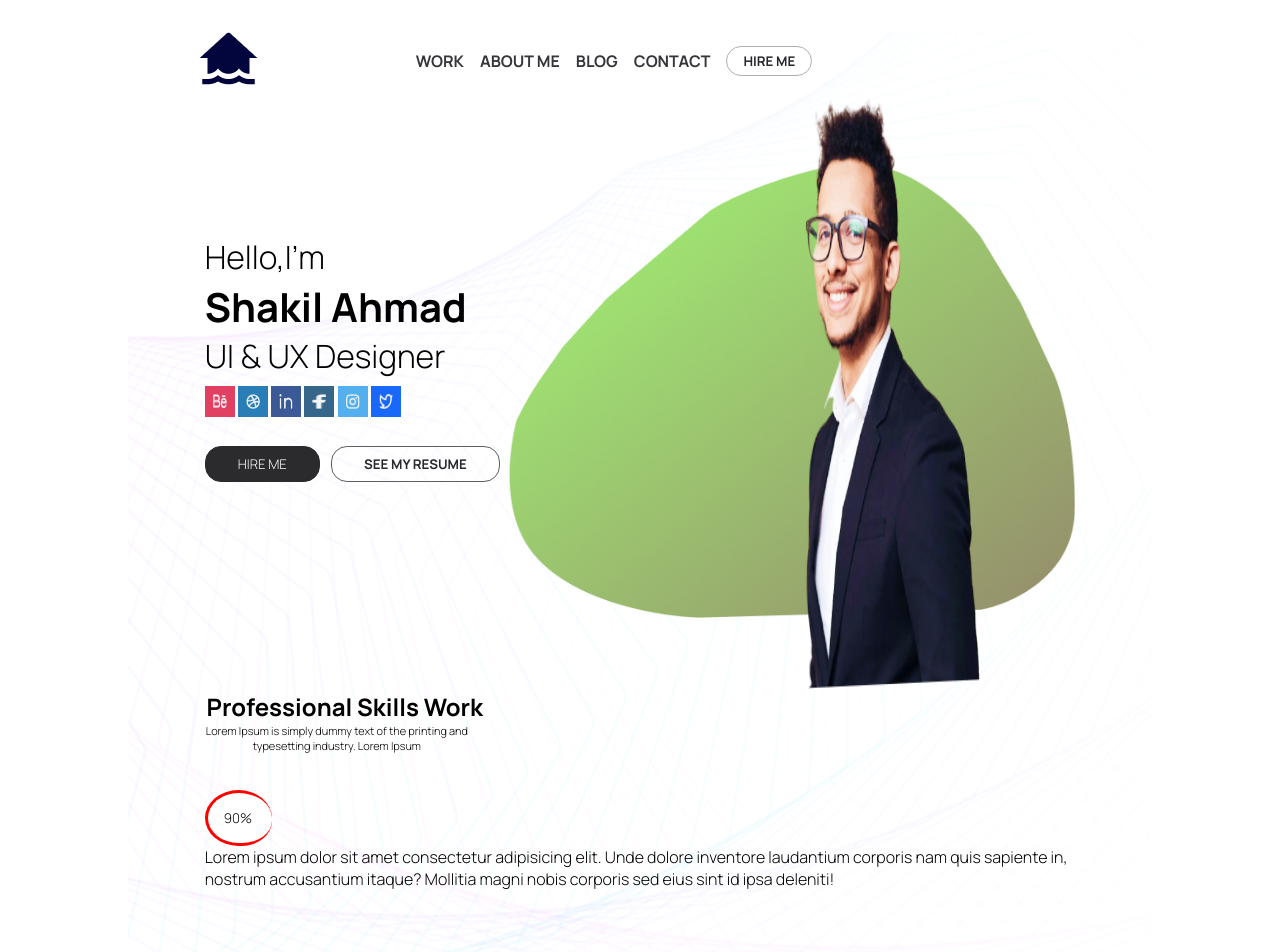
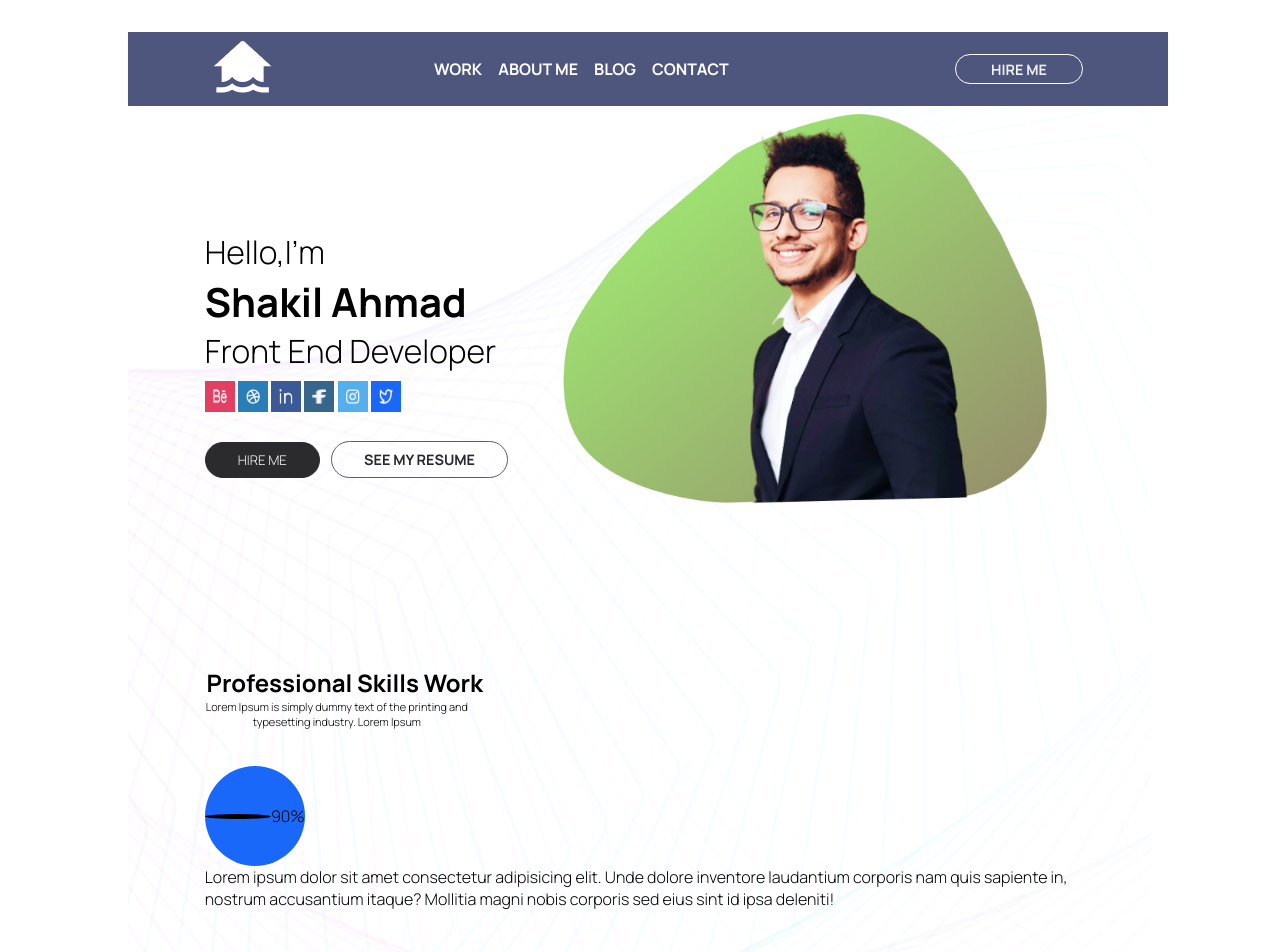
Before and after one commit to dev-zoone/programming-hero, a plain HTML site: page new-project/index.html in a window 1280 px wide. Shown: the top 952 px of the page. Drawn offline with Linux system fonts and the light colour scheme.

Commit message:
modified and new added

```diff
--- a/new-project/index.html
+++ b/new-project/index.html
@@ -10,21 +10,25 @@
 <body>
     <div class="container">
         <!-- navigetion bar start -->
-        <nav class="container__nav-bar">
-            <div class="container__nav-bar__logo">
-                <img src="./images/icons/Vector.png" alt="">
+        <div class="container__header">
+            <nav class="container__header__nav-bar">
+                <div class="container__header__nav-bar__logo">
+                    <img src="./images/Vector.png" alt="" id="logo">
                 </div>
                 <!-- navigetion menu start -->
-            <div class="container__nav-bar__menu">
+                <div class="container__header__nav-bar__menu">
                     <ul>
                         <li><a href="">WORK</a></li>
                         <li><a href="">ABOUT ME</a></li>
                         <li><a href="">BLOG</a></li>
                         <li><a href="">CONTACT</a></li>
                     </ul>
+                </div>
+                <div class="hire">
                     <button type="button">HIRE ME</button>
                 </div>
             </nav>
+        </div>
         <!-- navigetion bar end -->
         <!-- start for status-content -->
         <div class="container__content">
@@ -32,8 +36,8 @@
                 <div class="status">
                     <h4>Hello,I'm</h4>
                     <h2>Shakil Ahmad</h2>
-                    <h4>UI & UX Designer</h4>
-
+                    <h4>Front End Developer</h4>
+                    <!-- <h4>UI & UX Designer</h4> -->
                     <div class="link">
                         <img class="vector vector4"
                         src="./images/icons/Vector (3).png" alt="">
@@ -59,7 +63,7 @@
                 </button>
                 </div>
                 <div class="status-me">
-                    <img src="./images/portrait-young-afro-businessman-wearing-shirt-black-suit-glasses-looking-front-while-standing-beige-wall_158595-7638 1.png" alt="">
+                    <!-- <img src="./images/portrait-young-afro-businessman-wearing-shirt-black-suit-glasses-looking-front-while-standing-beige-wall_158595-7638 1.png" alt=""> -->
                 </div>
             </div>
             <div class="content-professional">
@@ -68,10 +72,7 @@
             </div>
             <div class="container__content-works">
                 <div class="container__content-works__skills">
-                    <form action="">
-                        <span id="renge"></span>
-                        <input type="text" value="90%">
-                    </form>
+                    <p class="range">90%</p>
                 </div>
                 <div class="container__content-works__short">
                     Lorem ipsum dolor sit amet consectetur adipisicing elit. Unde dolore inventore laudantium corporis nam quis sapiente in, nostrum accusantium itaque? Mollitia magni nobis corporis sed eius sint id ipsa deleniti!
--- a/new-project/style.css
+++ b/new-project/style.css
@@ -12,23 +12,31 @@
 
 .container {
     width: 80vw;
-    height: 1080px;
+    height: 1300px;
     margin: 2rem auto;
     background-image: url(./images/Looper\ BG.png);
     background-repeat: no-repeat;
     background-size: cover;
 }
-.container__nav-bar {
-    width: 80%;
+.container__header {
+    width: 100%;
+    padding: 0.5rem;
+    background-color: #4F567E;
+}
+
+.container__header__nav-bar {
+    width: 68vw;
+    margin: 0 auto;
     display: flex;
     align-items: center;
-    justify-content: space-around;
+    justify-content: space-between;
+    /* background-color: #4F567E; */
 }
-.container__nav-bar__menu {
+.container__header__nav-bar__menu {
     display: flex;
     margin-right: 4rem;
 }
-.container__nav-bar__menu ul {
+.container__header__nav-bar__menu ul {
     display: flex;
     align-items: center;
     list-style: none;
@@ -38,18 +46,18 @@
 }
 ul li a {
     line-height: 24px !important;
-    color: #36353B;
+    color: #FFFF;
 }
 [type="button"] {
-    padding: 0.3rem 1rem;
+    padding: 0.3rem 2.2rem;
     border-radius: 1rem;
     font-weight: bold;
-    background: linear-gradient(225deg, #29272E 0%, #27272E 100%);
     -webkit-background-clip: text;
     -webkit-text-fill-color: transparent;
     background-clip: text;
-    text-fill-color: transparent;
-    border: 0.5px solid #AFAFB0;
+    -webkit-text-fill-color: transparent;
+    border: 0.5px solid #FFFF;
+    font-size: 0.9rem;
 }
 
 h2 {
@@ -66,30 +74,35 @@ h4 {
     /* border: 1px solid; */
 }
 .container__content-status {
-    display: flex;
+    width: 70vw;
+    height: 70vh;
+    display: grid;
     align-items: center;
     justify-content: space-between;
+    grid-template-columns: 40% 60%;
 }
 .status {
     margin-bottom: 3rem;
 }
 .status-me {
-    width: 65%;
-    height: 75vh;
-    background-image: url(./images/Vector\ 2.png);
-    background-size: contain;
-    background-position: center;
+    width: 90%;
+    height: 100%;
+    margin-top: 1rem;
+    background-image: url(./images/portrait-young-afro-businessman-wearing-shirt-black-suit-glasses-looking-front-while-standing-beige-wall_158595-7638\ 1.png), url(./images/Vector\ 2.png);
+    background-size: 59%, 100%;
+    background-position: 140px 8px, top;
     background-repeat: no-repeat;
     box-sizing: border-box;
-    overflow: hidden;
+    display: block;
+    /* overflow: hidden;
+    position: relative; */
 }
-.status-me img {
-    width: 40%;
-    height: 100%;
-    margin-left: 20px;
-    transform: translate(240px, 0);
-    position: relative;
-}
+/* .status-me img {
+    width: 50%;
+    height: 80%;
+    position: absolute;
+    left: 35%;
+} */
 .vector {
     padding: 0.5rem;
     margin: 0.5rem 0;
@@ -123,21 +136,28 @@ h4 {
 .hire-me {
     padding: 0.5rem 2rem;
     background: #2B2B2D;
-    border-radius: 1rem;
+    border-radius: 2rem;
     color: #fff !important;
     border: 0.1rem solid #2B2B2D;
 }
 .resume {
     margin: 1rem 0.5rem;
     padding: 0.5rem 2rem;
-    border-radius: 1rem;
+    border-radius: 2rem;
     border: 0.1rem solid #5E5E60;
+    background: linear-gradient(225deg, #29272E 0%, #27272E 100%);
+    -webkit-background-clip: text;
+    -webkit-text-fill-color: transparent;
+    background-clip: text;
+    -webkit-text-fill-color: transparent;
+
 }
 
 .content-professional {
     width: 280px;
     height: 100px;
     text-align: center;
+    display: block;
 }
 .content-professional h3 {
     font-size: 1.5rem;
@@ -158,8 +178,19 @@ h4 {
     border-bottom-right-radius: 90%;
     border-right: none;
 }
-/* #renge {
-    width: 200px;
+.range {
+    width: 100px;
     height: 100px;
+    display: flex;
+    align-items: center;
+    justify-content: center;
+    border-radius: 100%;
     background: #1A68F9;
-} */
+}
+.range::before {
+    content: '';
+    width: 90%;
+    height: 5px;
+    background: #000000;
+    border-radius: 100%;
+}
```
Also changed, not shown: new-project/image/Screenshot 2023-01-03 220724.png (added), new-project/images/Vector.png (added). Lines whose indentation alone changed are shown as unchanged.
